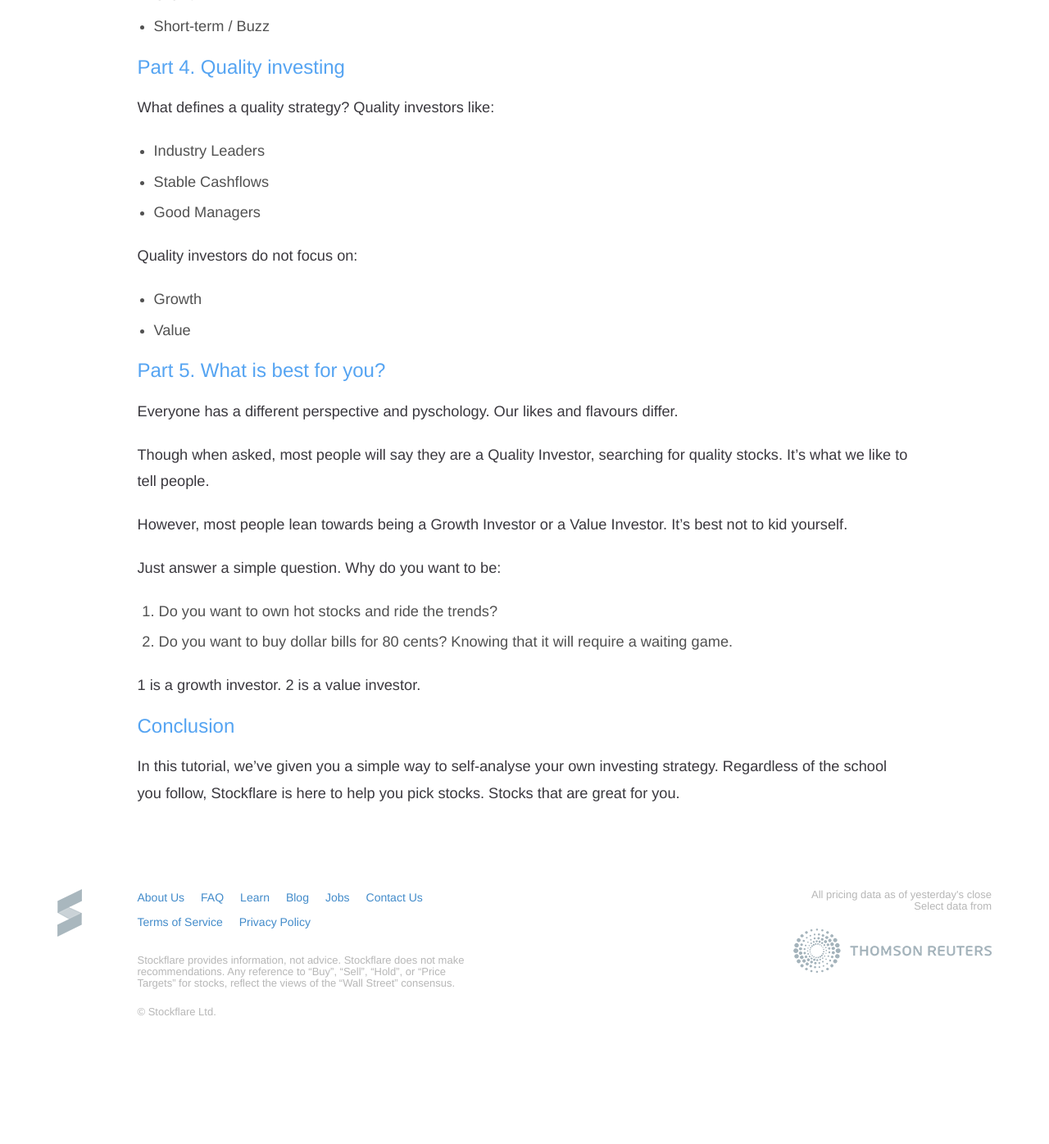
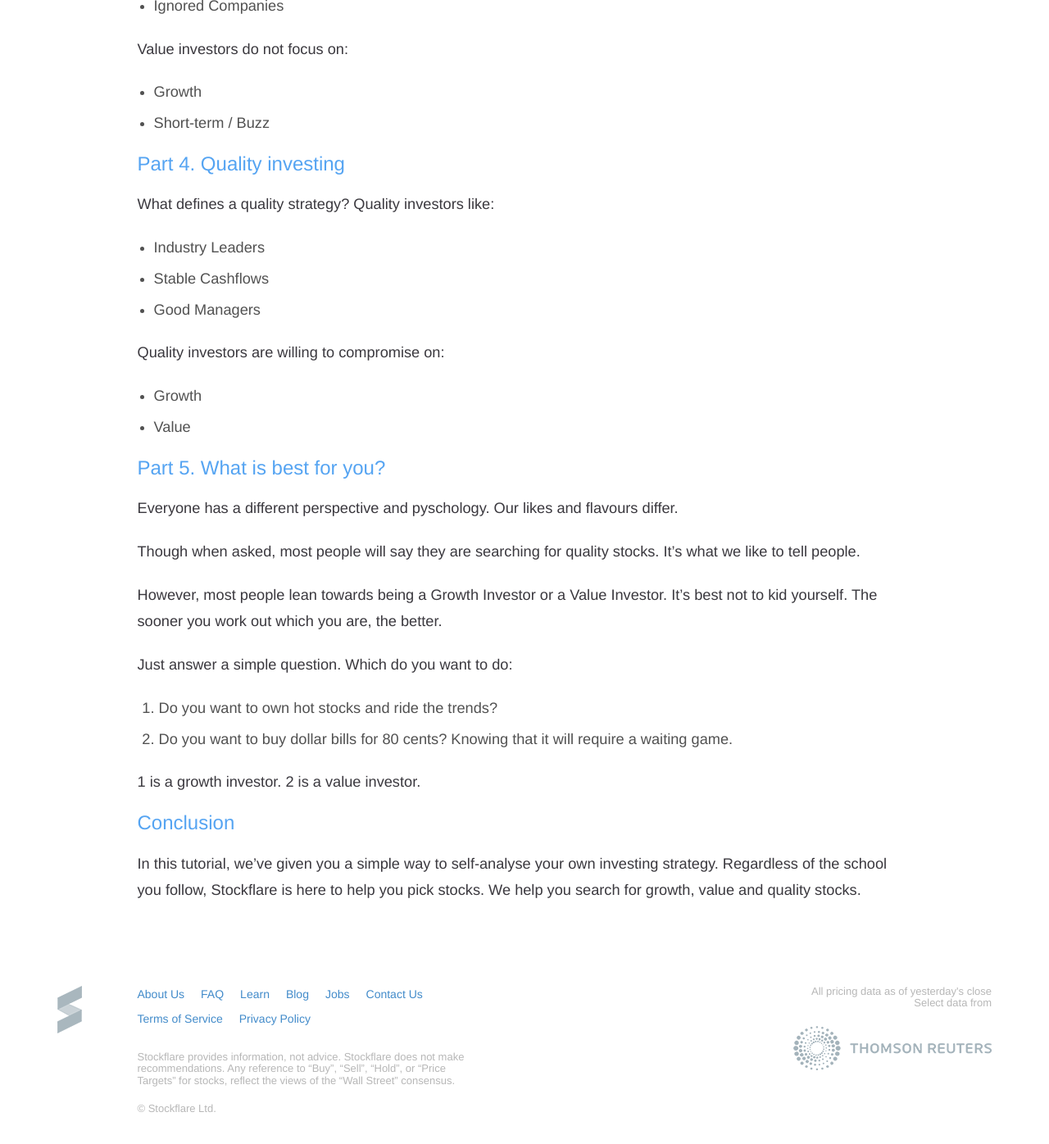
Before and after one commit to Stockflare/learn, a Jekyll site: the page built from _posts/2014-10-28-B4-what-sort-of-investor-are-you.markdown, in a window 1280 px wide and 1400 px high, scrolled down 2570 px. Shown: the top 1396 px of the window at 82% size. Built offline with Jekyll 4.4.1, drawn with Linux system fonts in a browser that asks for light colours; nearby versions of some CDN libraries; before the commit the page ends 3852 px from its top, so only the background shows below that; some of the changed text lies outside the part shown.

Commit message:
Update and rename 2014-10-28-what-sort-of-investor-are-you.markdown to 2014-10-28-B4-what-sort-of-investor-are-you.markdown
Grammar

```diff
--- a/_posts/2014-10-28-what-sort-of-investor-are-you.markdown
+++ b/_posts/2014-10-28-B4-what-sort-of-investor-are-you.markdown
@@ -41,10 +41,12 @@
 Defeat is a strong word. Retreat may be better.
 
 * You are focused on reducing the fees you pay
-* Investing is too much a headache or seems too complicated
+* Investing is too much of a headache or seems too complicated
 * You don't wish to spend the time managing your money yourself
 
-And despite this critism, passive investing is entirely sensible and practical for many people.
+And despite this critism, passive investing is entirely sensible and practical for many people. If you choose wisely, you can nearly match the returns of the market.
+
+Which is better than most of the highly paid professional investors, who typically underperform, after they've pocketed their fees.
 
 ### Part 2. Growth investing
 
@@ -65,7 +67,7 @@
 
 * Price
 * Cashflow / Asset Values
-* Ignored
+* Ignored Companies
 
 Value investors do not focus on:
 
@@ -80,7 +82,7 @@
 * Stable Cashflows
 * Good Managers
 
-Quality investors do not focus on:
+Quality investors are willing to compromise on:
 
 * Growth
 * Value
@@ -89,11 +91,11 @@
 
 Everyone has a different perspective and pyschology. Our likes and flavours differ.
 
-Though when asked, most people will say they are a Quality Investor, searching for quality stocks. It's what we like to tell people.
+Though when asked, most people will say they are searching for quality stocks. It's what we like to tell people.
 
-However, most people lean towards being a Growth Investor or a Value Investor. It's best not to kid yourself.
+However, most people lean towards being a Growth Investor or a Value Investor. It's best not to kid yourself. The sooner you work out which you are, the better.
 
-Just answer a simple question. Why do you want to be:
+Just answer a simple question. Which do you want to do:
 
 0. Do you want to own hot stocks and ride the trends?
 0. Do you want to buy dollar bills for 80 cents? Knowing that it will require a waiting game.
@@ -102,4 +104,4 @@
 
 ### Conclusion
 
-In this tutorial, we've given you a simple way to self-analyse your own investing strategy. Regardless of the school you follow, Stockflare is here to help you pick stocks. Stocks that are great for you.
+In this tutorial, we've given you a simple way to self-analyse your own investing strategy. Regardless of the school you follow, Stockflare is here to help you pick stocks. We help you search for growth, value and quality stocks.
```
Also changed, not shown: other parts of _posts/2014-10-28-B4-what-sort-of-investor-are-you.markdown (+2 -2 lines).
